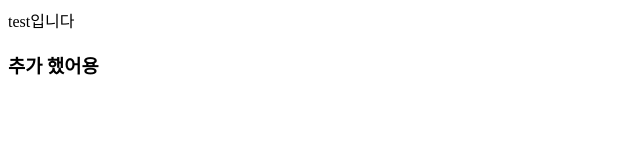
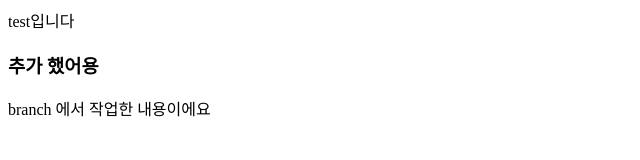
Before and after one commit to Stella-uni/git-test, a plain HTML site: page index.html in a window 1280 px wide. Shown: the whole page, without its empty margins (0-640 px from the left). Drawn offline with Linux system fonts and the light colour scheme.

Commit message:
branch first commit

```diff
--- a/index.html
+++ b/index.html
@@ -8,5 +8,9 @@
 <body>
     test입니다
     <h3>추가 했어용</h3>
+
+    <main>
+        branch 에서 작업한 내용이에요
+    </main>
 </body>
 </html>
```
